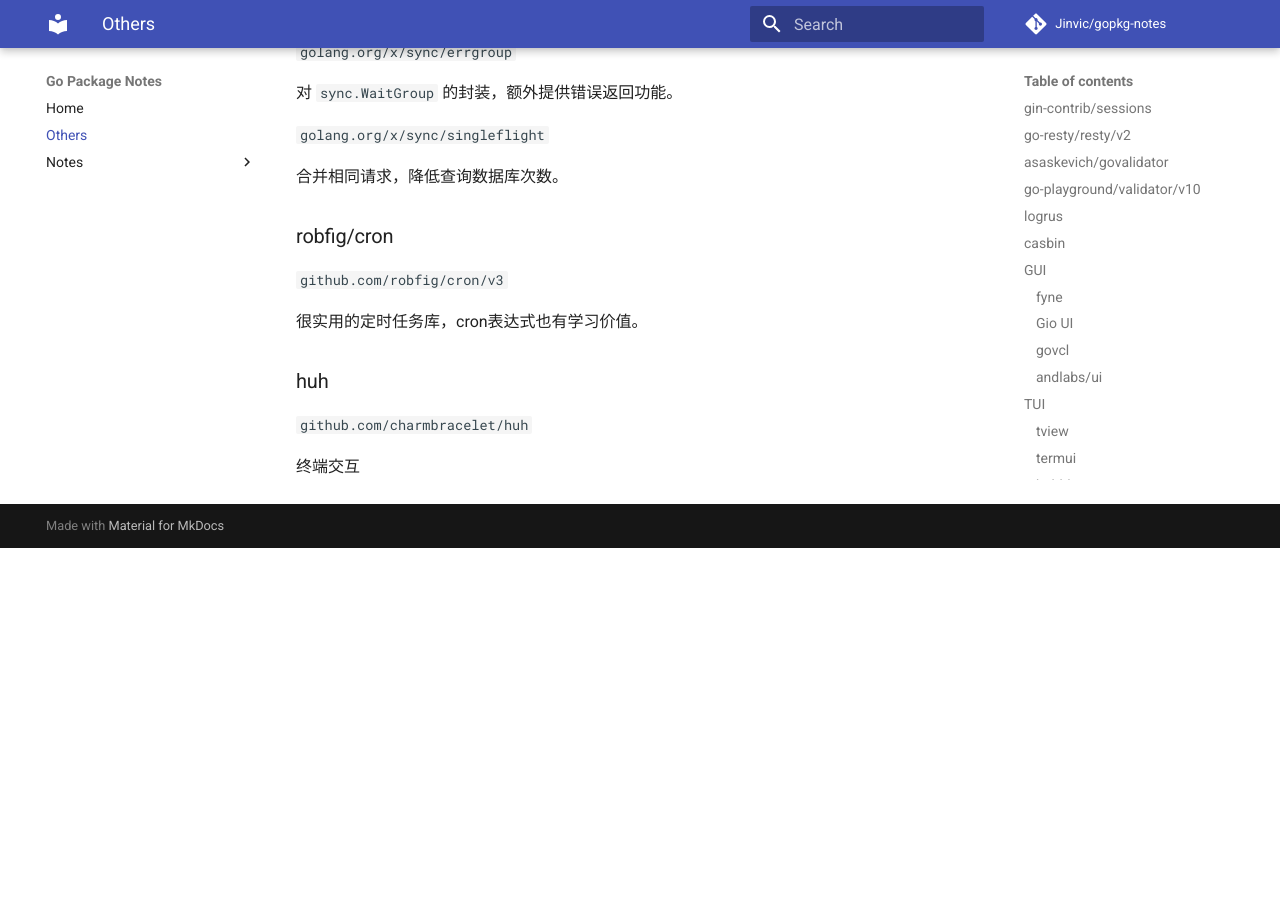
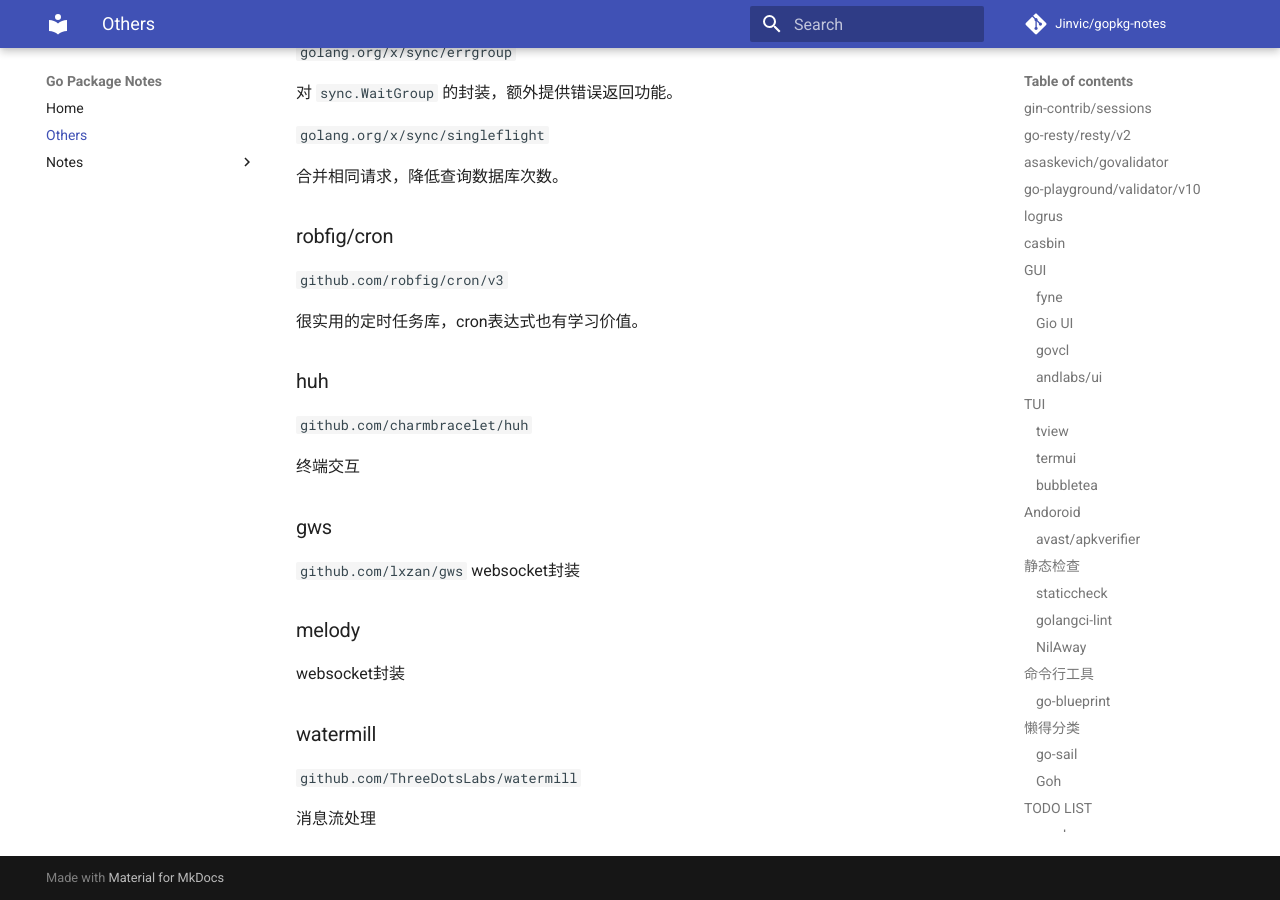
Before and after one commit to Jinvic/gopkg-notes, an MkDocs documentation site: the page built from docs/others.md, in a window 1280 px wide and 900 px high, scrolled down 4345 px. Built offline with MkDocs 1.6.1 and Material for MkDocs 9.7.7, drawn with Linux system fonts in a browser that asks for light colours; comment, search, counter and statistics services are not loaded; before the commit the page ends 4893 px from its top, so only the background shows below that.

Commit message:
todo list

```diff
--- a/docs/others.md
+++ b/docs/others.md
@@ -187,3 +187,18 @@ language integrated query (LINQ) 语言集成查询
 `github.com/charmbracelet/huh`
 
 终端交互
+
+### gws
+
+`github.com/lxzan/gws`
+websocket封装
+
+### melody
+
+websocket封装
+
+### watermill
+
+`github.com/ThreeDotsLabs/watermill`
+
+消息流处理
```
